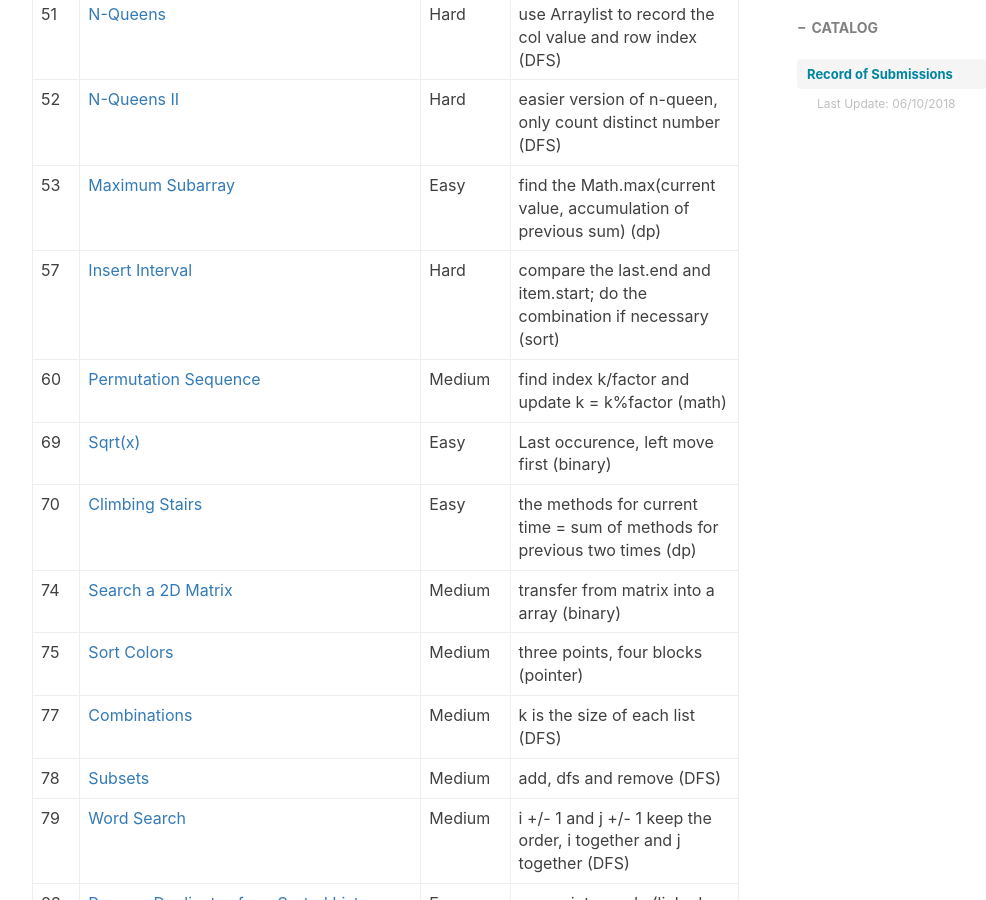
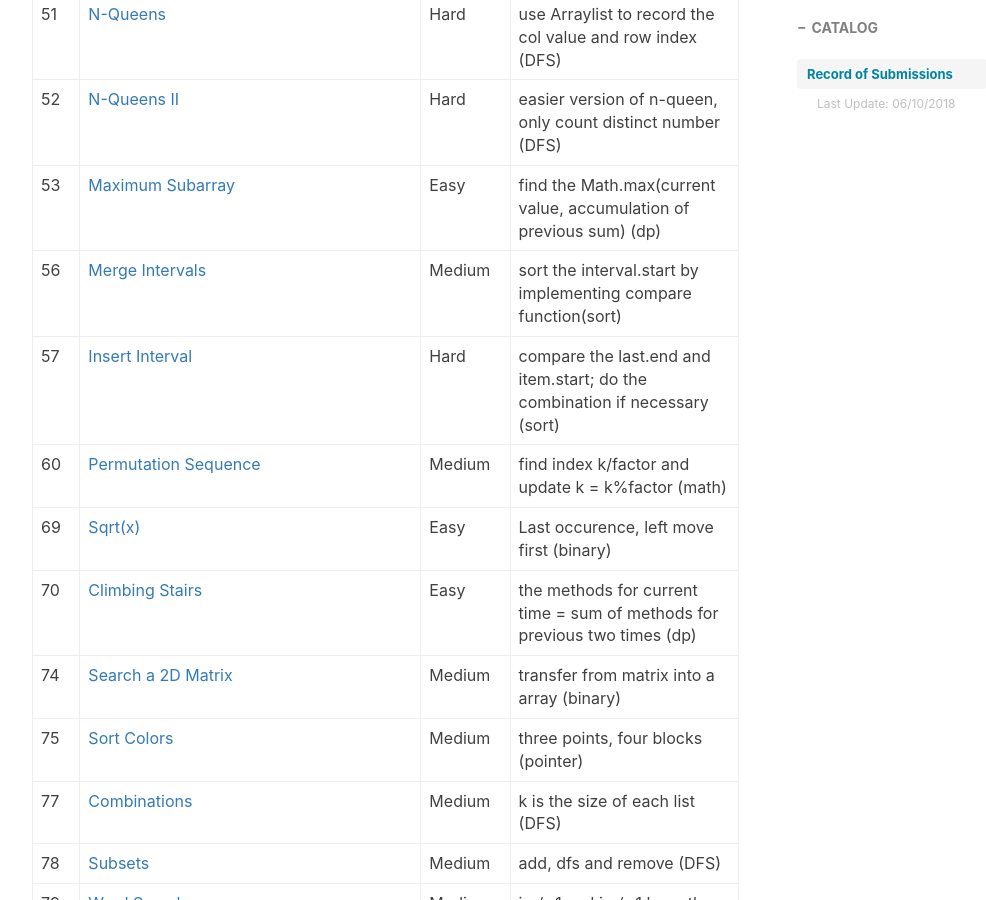
Before and after one commit to ly16/ly16.github.io, a Jekyll site: the page built from _posts/2018-05-18-leetcode-record-round1.md, in a window 1280 px wide and 900 px high, scrolled down 2051 px. Shown: the whole window, without its empty margins (233-1219 px from the left). Built offline with Jekyll 4.4.1, drawn with Linux system fonts in a browser that asks for light colours; nearby versions of some CDN libraries; comment, search, counter and statistics services are not loaded.

Commit message:
Update 2018-05-18-leetcode-record-round1.md

```diff
--- a/_posts/2018-05-18-leetcode-record-round1.md
+++ b/_posts/2018-05-18-leetcode-record-round1.md
@@ -41,6 +41,7 @@ tags:
 |51|[N-Queens](https://github.com/ly16/LC-Practice/blob/master/N%20Queens.java)|Hard|use Arraylist to record the col value and row index (DFS)|
 |52|[N-Queens II](https://github.com/ly16/LC-Practice/blob/master/N-Queens%20II.java)|Hard|easier version of n-queen, only count distinct number (DFS)|
 |53|[Maximum Subarray](https://github.com/ly16/LC-Practice/blob/master/Maximum%20Subarray.java)|Easy|find the Math.max(current value, accumulation of previous sum) (dp)|
+|56|[Merge Intervals](https://github.com/ly16/LC-Practice/blob/master/Merge%20Intervals.java)|Medium|sort the interval.start by implementing compare function(sort)|
 |57|[Insert Interval](https://github.com/ly16/LC-Practice/blob/master/Insert%20Interval.java)|Hard|compare the last.end and item.start; do the combination if necessary (sort)|
 |60|[Permutation Sequence](https://github.com/ly16/LC-Practice/blob/master/Permutation%20Sequence.java)|Medium|find index k/factor and update k = k%factor (math)|
 |69|[Sqrt(x)](https://github.com/ly16/LC-Practice/blob/master/Sqrt(x).java)|Easy|Last occurence, left move first (binary)|
```
